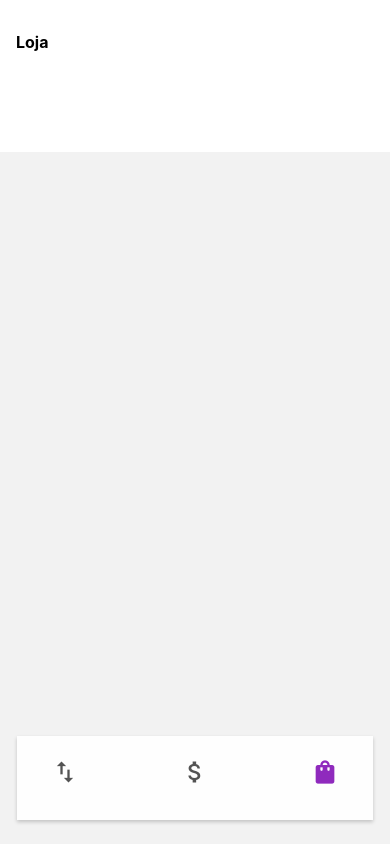
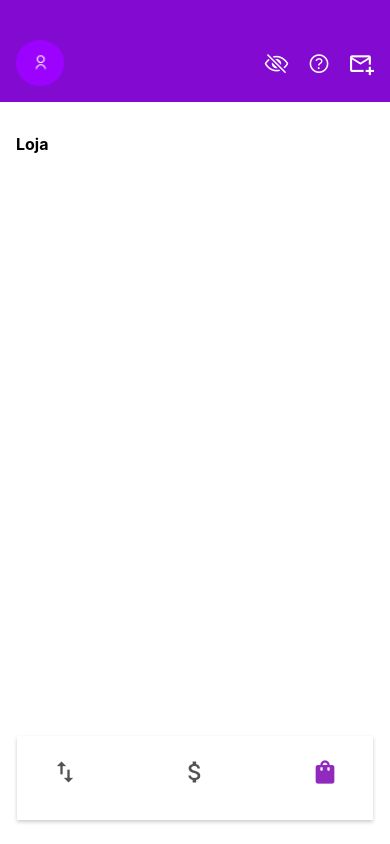
Before and after one commit to Erundule/nubank-app, a React Native app: screen /Store in a window 390 px wide. Built offline with nearby package versions, Linux system fonts and the light colour scheme.

Commit message:
removendo scrollview das telas secundarias

```diff
--- a/src/pages/money.js
+++ b/src/pages/money.js
@@ -1,36 +1,36 @@
-import {ScrollView, StyleSheet,Text, View} from 'react-native'
-import { Ionicons, Entypo, FontAwesome, Feather  } from '@expo/vector-icons';
+import { StyleSheet, Text, View } from 'react-native'
+import { Ionicons, Entypo, FontAwesome, Feather } from '@expo/vector-icons';
 import Header from '../components/header/header';
 
-export default function Money(){
-    return(
-        <ScrollView>
-            <Header hidden={true}/>
+export default function Money() {
+    return (
+        <>
+            <Header hidden={true} />
             <View style={styles.container}>
                 <Text style={styles.title}>Acompanhe seu dinheiro</Text>
                 <View style={styles.box}>
                     <Ionicons name="basket-outline" size={16} color="black" />
                     <Text style={styles.label}> Caixinhas </Text>
-                    <View style={{marginLeft:125}}>
+                    <View style={{ marginLeft: 125 }}>
                         <Text style={styles.label}>R$980,27</Text>
                     </View>
                 </View>
                 <View style={styles.box}>
                     <Entypo name="bar-graph" size={16} color="black" />
                     <Text style={styles.label}> investimentos </Text>
-                    <View style={{marginLeft:100}}>
+                    <View style={{ marginLeft: 100 }}>
                         <Text style={styles.label}>R$980,27</Text>
                     </View>
                 </View>
                 <View style={styles.box}>
                     <FontAwesome name="diamond" size={16} color="black" />
                     <Text style={styles.label}> Cripto </Text>
-                    <View style={{marginLeft:145}}>
+                    <View style={{ marginLeft: 145 }}>
                         <Text style={styles.label}>R$980,27</Text>
                     </View>
                 </View>
                 <View style={styles.hr}>
-                <Text style={styles.title}>Seguros</Text>
+                    <Text style={styles.title}>Seguros</Text>
                     <View style={styles.box}>
                         <Entypo name="heart-outlined" size={16} color="black" />
                         <Text style={styles.label}> Seguro de vida </Text>
@@ -41,7 +41,7 @@ export default function Money(){
                     </View>
                 </View>
             </View>
-        </ScrollView>
+        </>
     );
 }
 
@@ -63,20 +63,20 @@ const styles = StyleSheet.create({
         marginTop: 16,
 
     },
-    label:{
+    label: {
         fontSize: 12,
         color: '#0E0A0E',
         paddingStart: 13,
         fontWeight: 'bold',
     },
     hr: {
-        marginTop:20,
+        marginTop: 20,
         borderTopColor: '#F0F1F5',
         borderTopWidth: StyleSheet.hairlineWidth,
     },
     title: {
         fontSize: 16,
-        color:'#000',
+        color: '#000',
         marginTop: 16,
         fontWeight: 'bold'
     }
--- a/src/pages/store.js
+++ b/src/pages/store.js
@@ -1,13 +1,14 @@
-import {Image, ScrollView, StyleSheet,Text, View} from 'react-native'
-import { Ionicons } from '@expo/vector-icons';
+import { StyleSheet, Text, View } from 'react-native'
+import Header from '../components/header/header';
 
-export default function Store(){
-    return(
-        <ScrollView>
+export default function Store() {
+    return (
+        <>
+            <Header hidden={true} />
             <View style={styles.container}>
                 <Text style={styles.title}>Loja</Text>
             </View>
-        </ScrollView>
+        </>
     );
 }
 
@@ -29,20 +30,20 @@ const styles = StyleSheet.create({
         marginTop: 16,
 
     },
-    label:{
+    label: {
         fontSize: 12,
         color: '#0E0A0E',
         paddingStart: 13,
         fontWeight: 'bold',
     },
     hr: {
-        marginTop:20,
+        marginTop: 20,
         borderTopColor: '#F0F1F5',
         borderTopWidth: StyleSheet.hairlineWidth,
     },
     title: {
         fontSize: 16,
-        color:'#000',
+        color: '#000',
         marginTop: 16,
         fontWeight: 'bold'
     }
```
